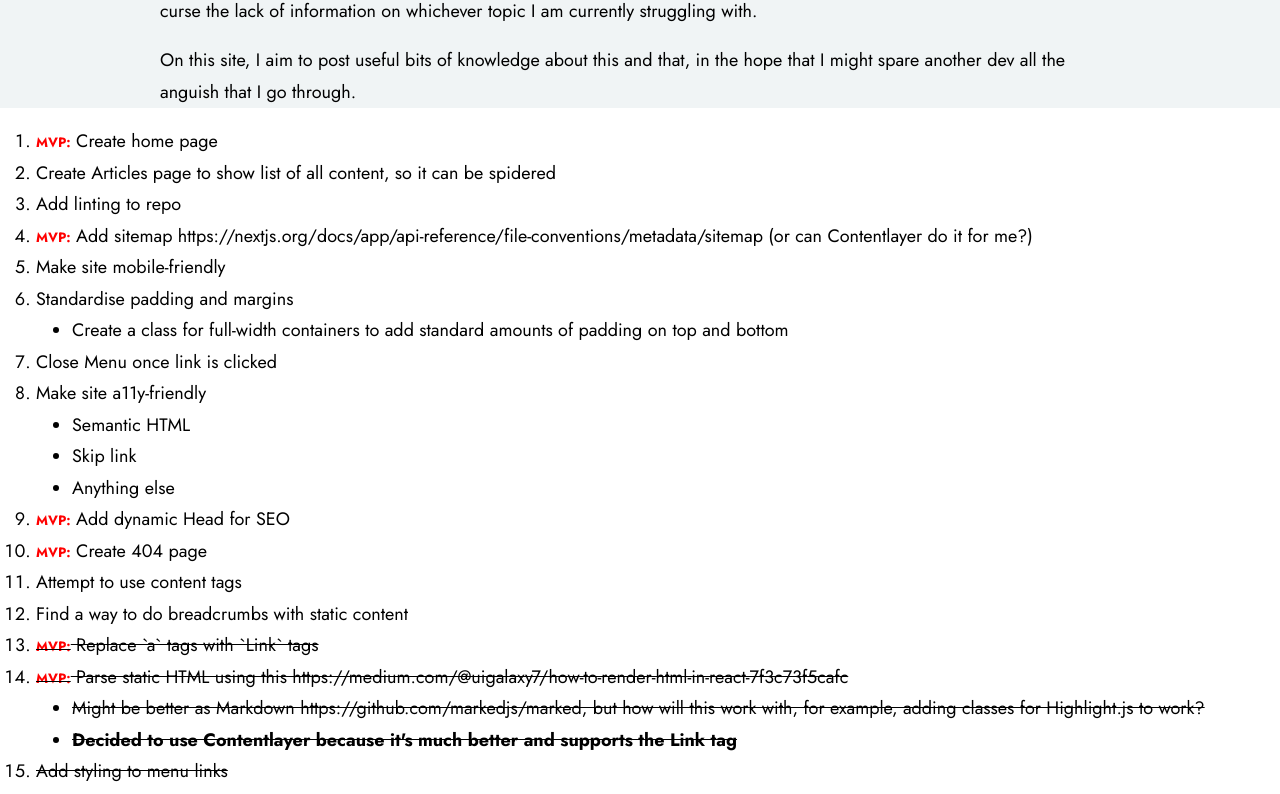
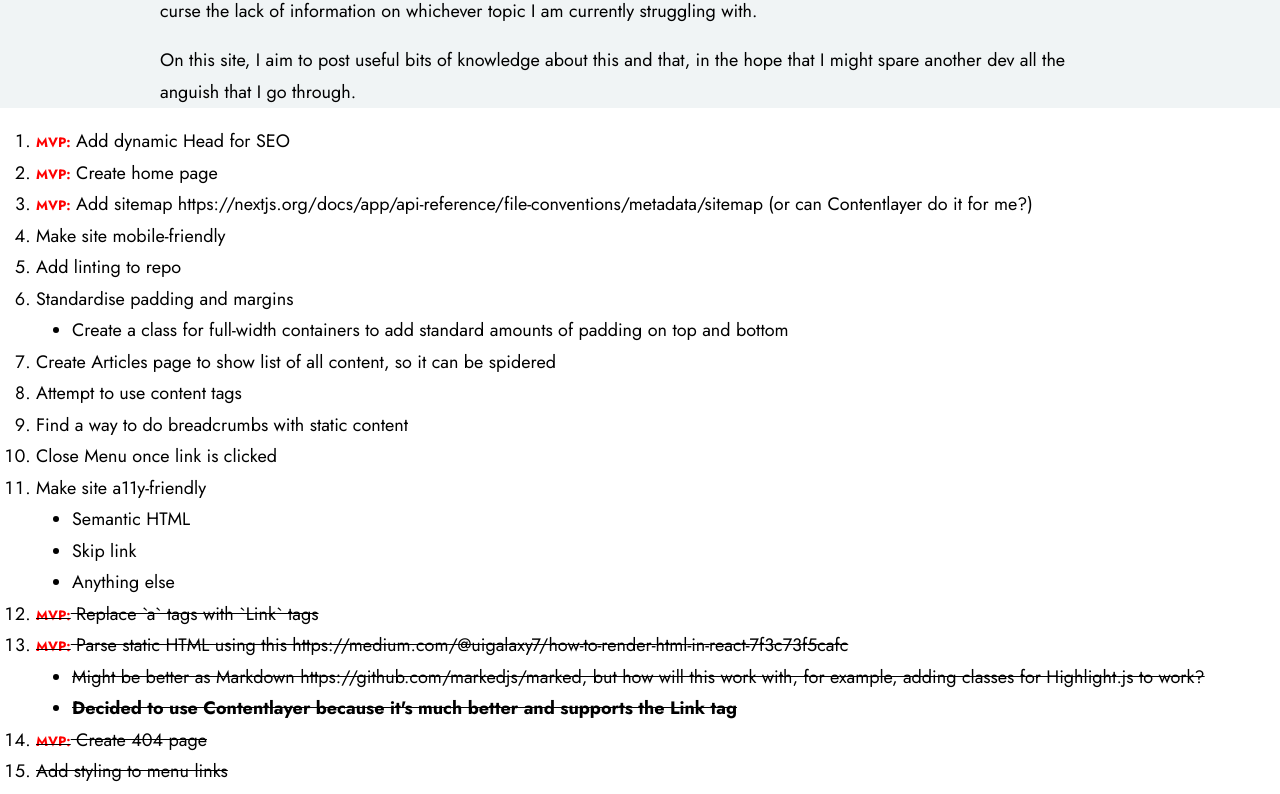
Before and after one commit to a1v0/a1v0.de, a Next.js app: page / in a window 1280 px wide. Shown: the part 756-1550 px from the top of the page. Built offline with nearby package versions, Linux system fonts and the light colour scheme.

Commit message:
Update to-do

```diff
--- a/app/page.tsx
+++ b/app/page.tsx
@@ -50,18 +50,15 @@ export default function Home() {
                 </article>
             </div>
             <ol className="ml-8 list-decimal">
+                <li>{mvp} Add dynamic Head for SEO</li>
                 <li>{mvp} Create home page</li>
-                <li>
-                    Create Articles page to show list of all content, so it can
-                    be spidered
-                </li>
-                <li>Add linting to repo</li>
                 <li>
                     {mvp} Add sitemap
                     https://nextjs.org/docs/app/api-reference/file-conventions/metadata/sitemap
                     (or can Contentlayer do it for me?)
                 </li>
                 <li>Make site mobile-friendly</li>
+                <li>Add linting to repo</li>
                 <li>
                     Standardise padding and margins
                     <ul className="ml-8 list-disc">
@@ -71,6 +68,12 @@ export default function Home() {
                         </li>
                     </ul>
                 </li>
+                <li>
+                    Create Articles page to show list of all content, so it can
+                    be spidered
+                </li>
+                <li>Attempt to use content tags</li>
+                <li>Find a way to do breadcrumbs with static content</li>
                 <li>Close Menu once link is clicked</li>
                 <li>
                     Make site a11y-friendly
@@ -80,10 +83,6 @@ export default function Home() {
                         <li>Anything else</li>
                     </ul>
                 </li>
-                <li>{mvp} Add dynamic Head for SEO</li>
-                <li>{mvp} Create 404 page</li>
-                <li>Attempt to use content tags</li>
-                <li>Find a way to do breadcrumbs with static content</li>
                 <li className="line-through">
                     {mvp} Replace `a` tags with `Link` tags
                 </li>
@@ -105,6 +104,7 @@ export default function Home() {
                         </li>
                     </ul>
                 </li>
+                <li className="line-through">{mvp} Create 404 page</li>
                 <li className="line-through">Add styling to menu links</li>
                 <li className="line-through">{mvp} Create menu component</li>
                 <li className="line-through">{mvp} Create footer bar</li>
```
